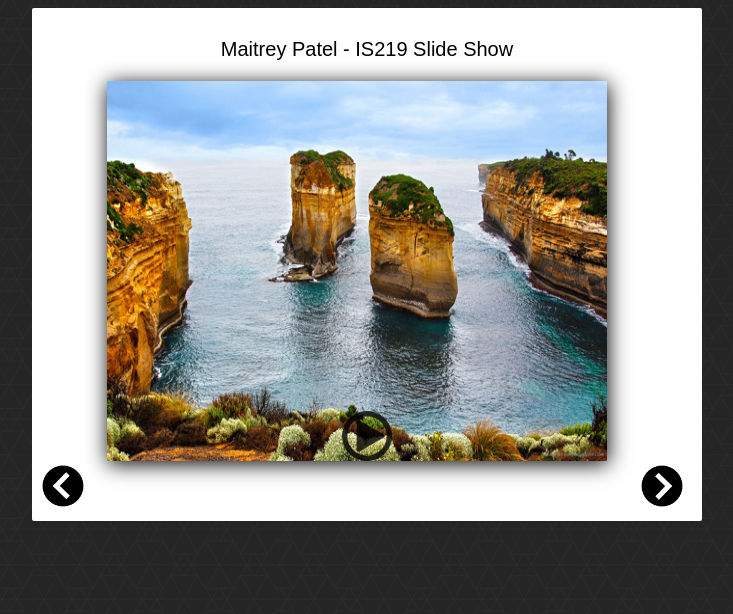
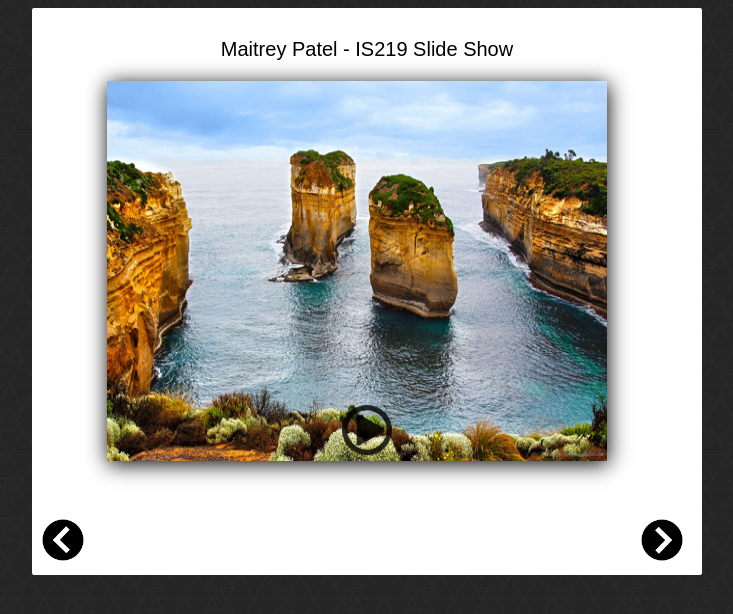
Before and after one commit to MaitreyPatel/is219s16Patel-p2, a PHP site: page /index.html in a window 1280 px wide. Shown: the top 614 px of the page, without its empty margins (273-1006 px from the left). Run offline with PHP 8.4, Linux system fonts and the light colour scheme; grey boxes labelled with a size stand in for pictures from a placeholder-image service; some libraries are stand-ins or nearby versions.

Commit message:
Animation change

```diff
--- a/is219-p2/css/style.css
+++ b/is219-p2/css/style.css
@@ -27,15 +27,11 @@ body {
 .moreIndicator {
 	height: 50px;
 	width: 50px;
-	position: absolute;
+	position: relative;
 	z-index: 3;
 	opacity: .8;
-	top: 330px;
+	top: -60px;
 	left: 300px;
-	moz-transform: : all 1s ease;
-	webkit-transform: : all 1s ease;
-	o-transform: : all 1s ease;
-	transform: : all 1s ease;
 }
 
 .thumbnail {
```
